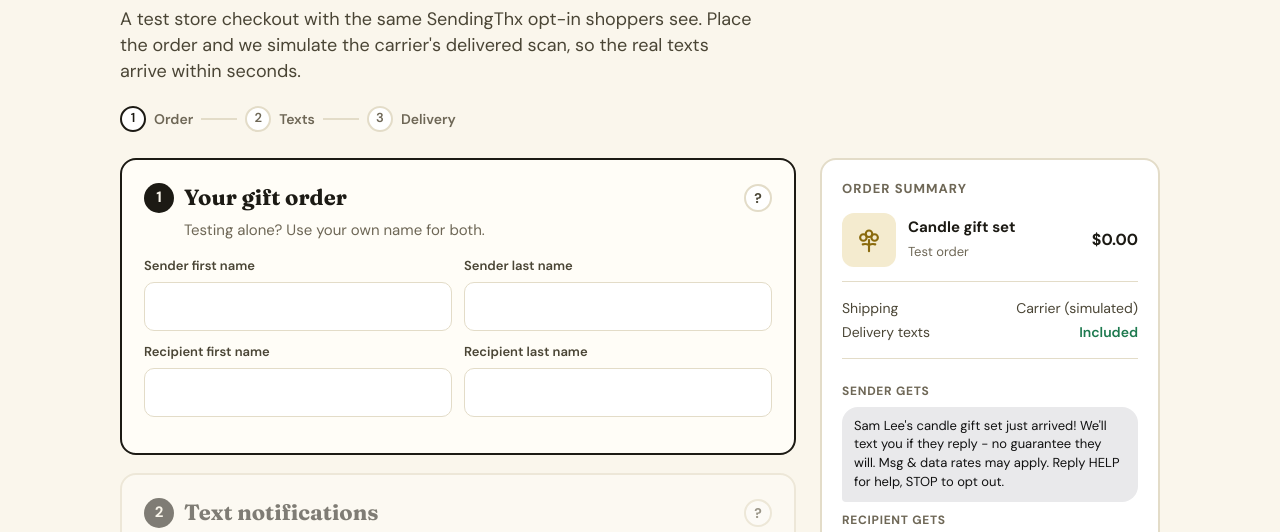
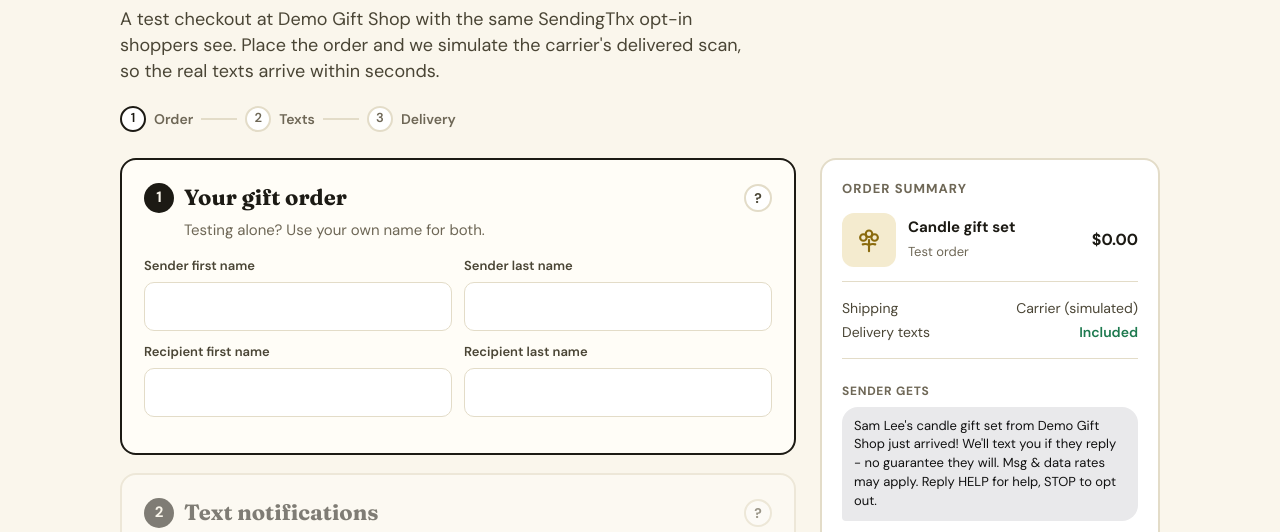
Before and after one commit to gjanson4-commits/sendingthx-site, a plain HTML site: page test-delivery.html in a window 1280 px wide. Shown: the part 148-680 px from the top of the page. Drawn offline with Linux system fonts and the light colour scheme.

Commit message:
Test delivery: Demo Gift Shop

```diff
--- a/test-delivery.html
+++ b/test-delivery.html
@@ -105,7 +105,7 @@ ol.do li::before{content:counter(d);width:22px;height:22px;border-radius:11px;ba
 <main class="wrap">
   <section class="hero">
     <h1>Test a gift delivery on your phone.</h1>
-    <p>A test store checkout with the same SendingThx opt-in shoppers see. Place the order and we simulate the carrier's delivered scan, so the real texts arrive within seconds.</p>
+    <p>A test checkout at Demo Gift Shop with the same SendingThx opt-in shoppers see. Place the order and we simulate the carrier's delivered scan, so the real texts arrive within seconds.</p>
   </section>
 
   <div class="progress" aria-label="Progress">
@@ -229,8 +229,8 @@ ol.do li::before{content:counter(d);width:22px;height:22px;border-radius:11px;ba
     $('go').disabled = !s2; $('hint').style.display = s2 ? 'none' : 'block';
     const sFirst = clean($('sf').value) || 'Pat', sFull = clean(`${$('sf').value} ${$('sl').value}`) || 'Pat Smith';
     const rFirst = clean($('rf').value) || 'Sam', rFull = clean(`${$('rf').value} ${$('rl').value}`) || 'Sam Lee';
-    $('bS').textContent = `${rFull}'s candle gift set just arrived! We'll text you if they reply - no guarantee they will. Msg & data rates may apply. Reply HELP for help, STOP to opt out.`;
-    $('bR').textContent = `${sFull} sent ${rFirst} a candle gift set - just delivered!\n\nReply to this text to thank ${sFirst}, or tap the link to ${(consent && consent.giftNote) ? `read ${sFirst}'s note and reply` : `pick a quick reply or send a photo`}.\n\nOne-time msg sent at ${sFirst}'s request. Reply STOP to opt out.`;
+    $('bS').textContent = `${rFull}'s candle gift set from Demo Gift Shop just arrived! We'll text you if they reply - no guarantee they will. Msg & data rates may apply. Reply HELP for help, STOP to opt out.`;
+    $('bR').textContent = `${sFull} sent ${rFirst} a candle gift set from Demo Gift Shop - just delivered!\n\nReply to this text to thank ${sFirst}, or tap the link to ${(consent && consent.giftNote) ? `read ${sFirst}'s note and reply` : `pick a quick reply or send a photo`}.\n\nOne-time msg sent at ${sFirst}'s request. Reply STOP to opt out.`;
   }
   ['sf','sl','rf','rl'].forEach((id) => $(id).addEventListener('input', update));
   update();
```
